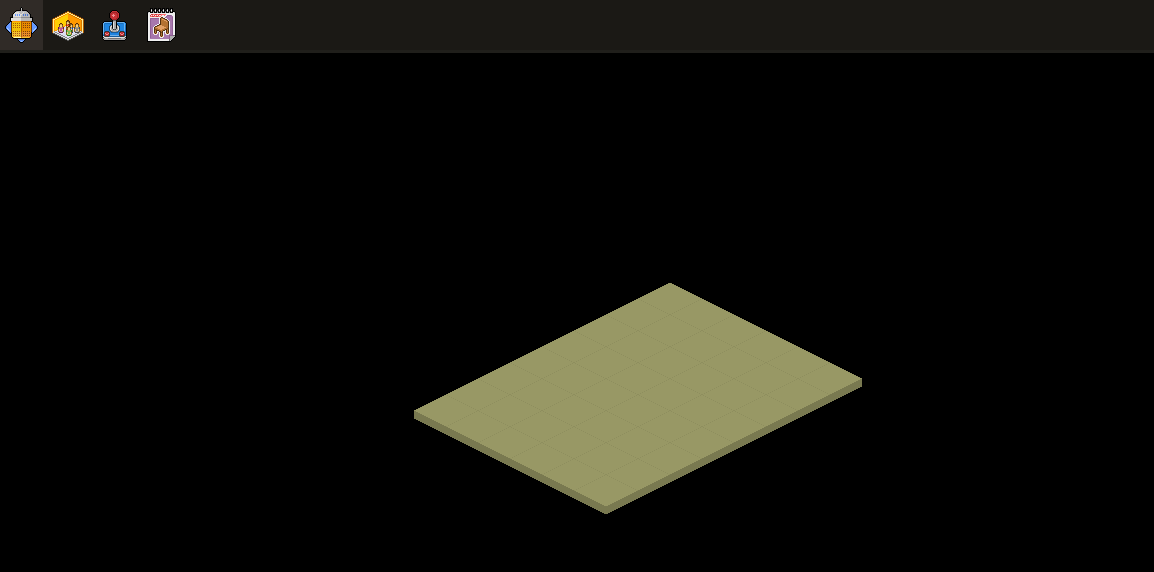
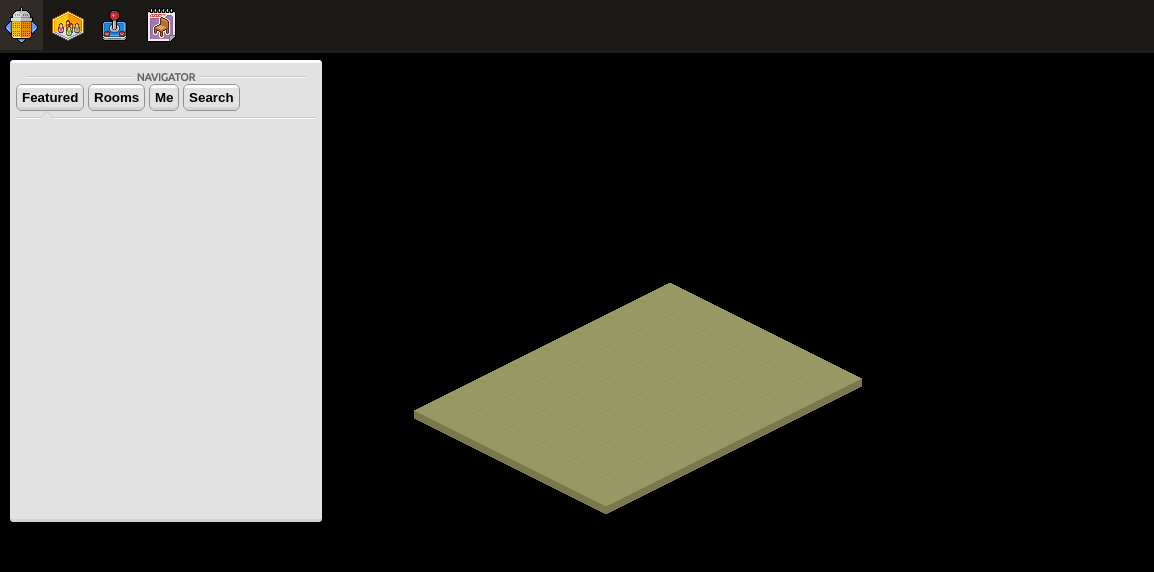
Before and after one commit to C0dekid/protohab-client, a website: page src/index.html in a window 1280 px wide. Shown: the top 572 px of the page, 0-1154 px from the left. Drawn offline with nearby package versions, Linux system fonts and the light colour scheme; files that its build step writes are made by us from their sources; grey boxes are pictures that could not be loaded.

Commit message:
🔧 Boxes, buttons, headings and navigator

```diff
--- a/src/index.html
+++ b/src/index.html
@@ -16,6 +16,15 @@
 		<div class="menu-btn figure"><img src="https://habboemotion.com/resources/generalscripts/imagerv1/imager/directions/2.png"> You</div>
 	</div>
 
+	<div class="box navigator-box">
+		<div class="line-heading"><span>Navigator</span></div>
+		<button class="btn">Featured</button>
+		<button class="btn">Rooms</button>
+		<button class="btn">Me</button>
+		<button class="btn">Search</button>
+		<div class="line-navi-selection"></div>
+	</div>
+
 	<canvas></canvas>
 
 	<div class="bottom-bar">
--- /dev/null
+++ b/src/scss/boxes.scss
@@ -0,0 +1,38 @@
+.box {
+	background-color: #E2E2E2;
+	border-radius: 4px;
+	width: 300px;
+	height: 200px;
+	position: absolute;
+	z-index: 100;
+	overflow: hidden;
+	-webkit-box-shadow: 0 0 20px rgba(0, 0, 0, 0.2);
+	box-shadow: 0 0 20px rgba(0, 0, 0, 0.2);
+	padding: 6px;
+
+	&::before, &::after {
+		position: absolute;
+		left: 0;
+		right: 0;
+		height: 3px;
+		content: ' ';
+		border-radius: 4px;
+	}
+
+	&::before {
+		top: 0;
+		background-color: #fff;
+	}
+
+	&::after {
+		bottom: 0;
+		background-color: #D3D3D3;
+	}
+
+	&.navigator-box {
+		width: 300px;
+		height: 450px;
+		top: 60px;
+		left: 10px;
+	}
+}
--- /dev/null
+++ b/src/scss/buttons.scss
@@ -0,0 +1,29 @@
+.btn {
+	background-color: #E2E2E2;
+	border-radius: 6px;
+	padding: 5px;
+	position: relative;
+	overflow: hidden;
+	border: 1px solid #919191;
+	cursor: pointer;
+	font-weight: bold;
+
+	&::before, &::after {
+		position: absolute;
+		left: 0;
+		right: 0;
+		height: 3px;
+		content: ' ';
+		border-radius: 4px;
+	}
+
+	&::before {
+		top: 0;
+		background-color: #fff;
+	}
+
+	&::after {
+		bottom: 0;
+		background-color: #D3D3D3;
+	}
+}
--- /dev/null
+++ b/src/scss/headings.scss
@@ -0,0 +1,28 @@
+.line-heading {
+	text-align: center;
+	color: #646464;
+	text-transform: uppercase;
+	font-size: 8pt;
+	font-weight: bold;
+	width: 100%;
+	display: inline-block;
+	position: relative;
+
+	&:before {
+		position: absolute;
+		content: ' ';
+		left: 10px;
+		right: 10px;
+		height: 1px;
+		background-color: #C8C8C8;
+		border-bottom: 1px solid #FAFAFA;
+		z-index: -1;
+		top: 5px;
+	}
+
+	span {
+		background-color: #E2E2E2;
+		padding-left: 5px;
+		padding-right: 5px;
+	}
+}
--- a/src/scss/main.scss
+++ b/src/scss/main.scss
@@ -1,6 +1,10 @@
 @import 'bottom-bar';
 @import 'menu';
 @import 'canvas';
+@import 'boxes';
+@import 'headings';
+@import 'buttons';
+@import 'navigator';
 
 body, html {
 	padding: 0;
--- /dev/null
+++ b/src/scss/navigator.scss
@@ -0,0 +1,35 @@
+.line-navi-selection {
+	width: 100%;
+	background-color: #FAFAFA;
+	border-top: 1px solid #C8C8C8;
+	height: 1px;
+	position: relative;
+	margin-top: 6px;
+
+	&:before, &:after {
+		left: 24px;
+		transition: left 0.3s ease-in-out;
+	}
+
+	&:before {
+		content: ' ';
+		width: 0;
+		height: 0;
+		border-left: 7px solid transparent;
+		border-right: 7px solid transparent;
+		border-bottom: 7px solid #C8C8C8;
+		position: absolute;
+		top: -7px;
+	}
+
+	&:after {
+		content: ' ';
+		width: 0;
+		height: 0;
+		border-left: 7px solid transparent;
+		border-right: 7px solid transparent;
+		border-bottom: 7px solid #E2E2E2;
+		position: absolute;
+		top: -6px;
+	}
+}
```
